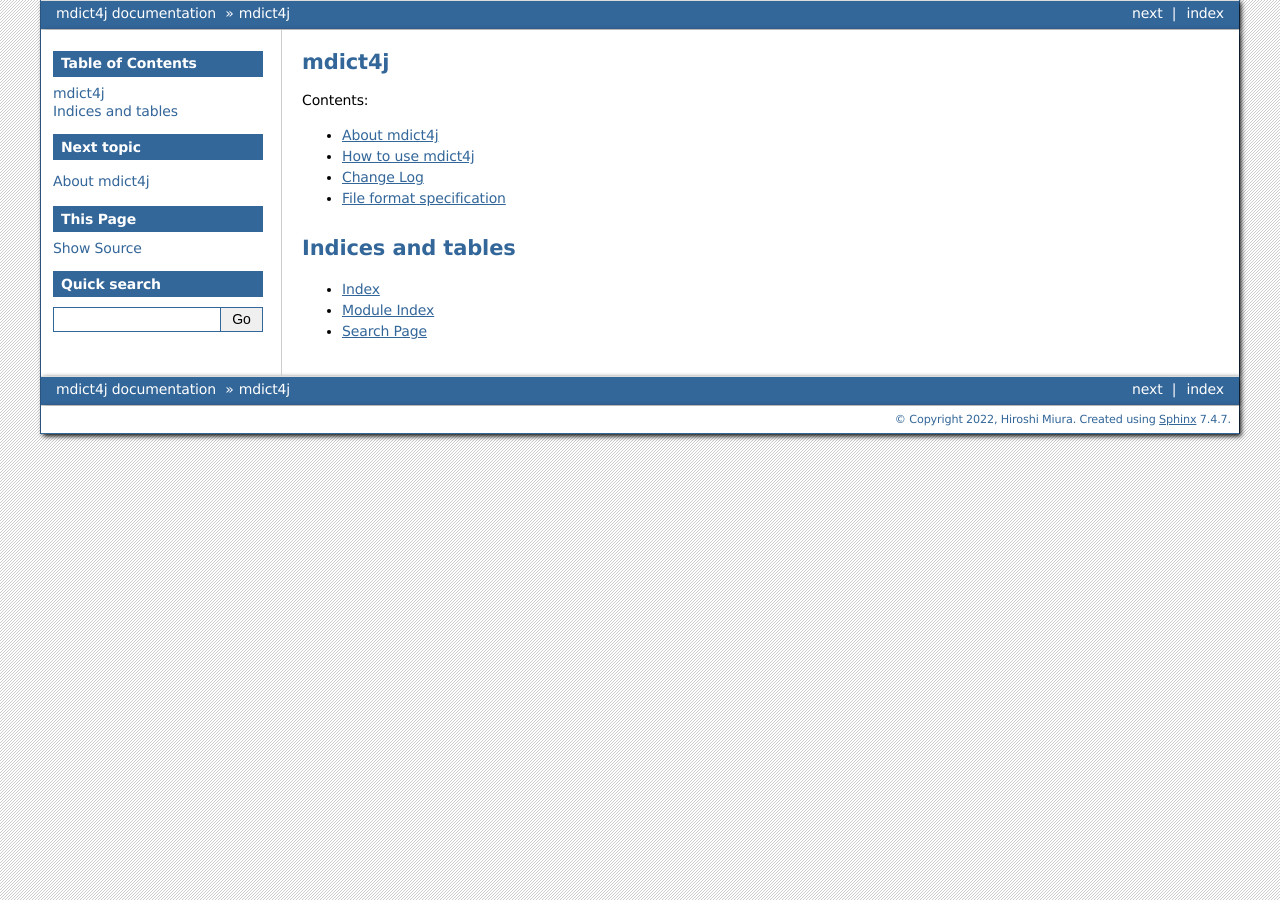
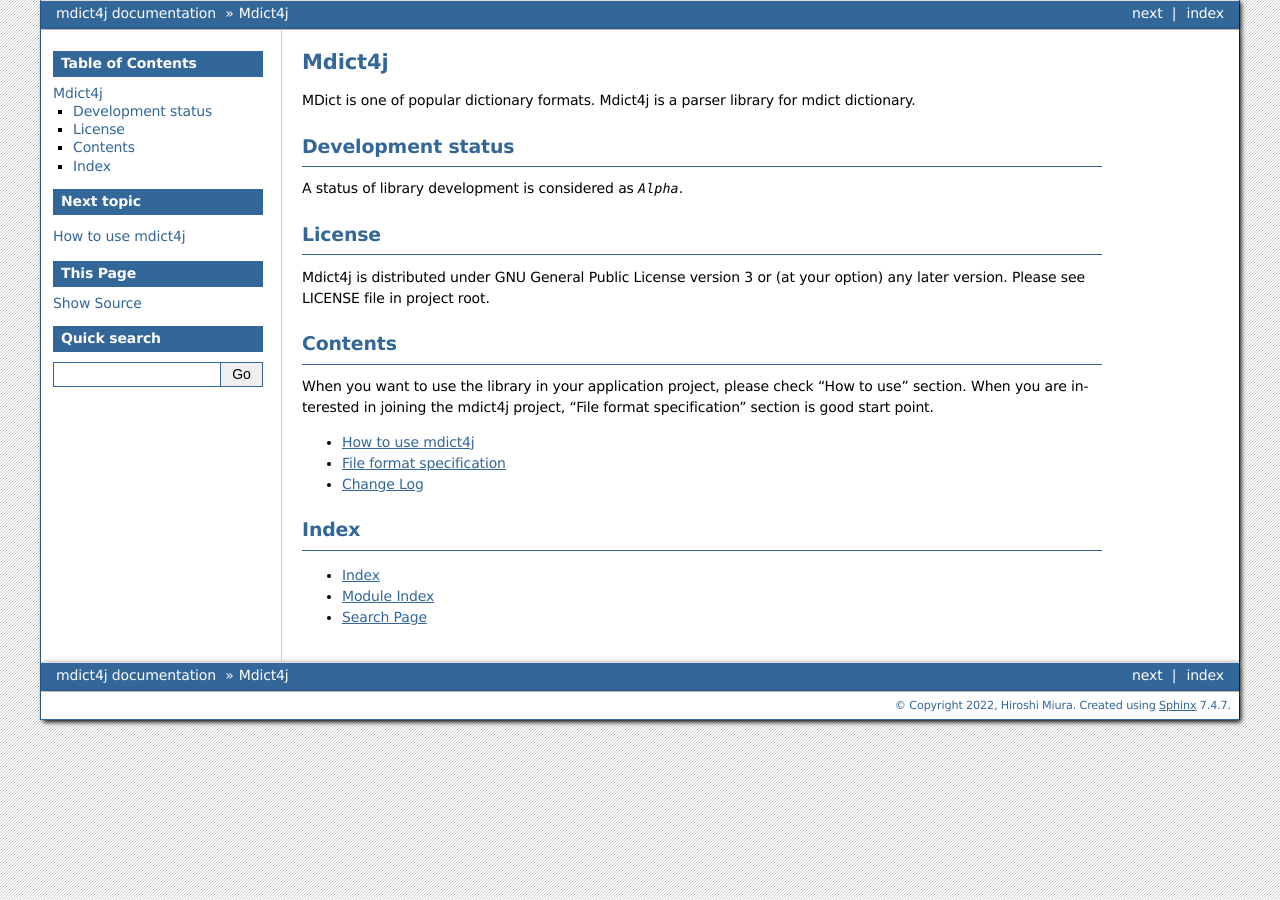
Before and after one commit to eb4j/mdict4j, a Sphinx documentation site: the page built from docs/index.rst, in a window 1280 px wide. Built offline with Sphinx 7.4.7, drawn with Linux system fonts in a browser that asks for light colours.

Commit message:
docs: refactoring documentation structure

```diff
--- a/docs/index.rst
+++ b/docs/index.rst
@@ -1,17 +1,37 @@
-mdict4j
 =======
+Mdict4j
+=======
+
+MDict is one of popular dictionary formats.
+Mdict4j is a parser library for mdict dictionary.
+
+Development status
+==================
+
+A status of library development is considered as `Alpha`.
+
+License
+=======
+
+Mdict4j is distributed under GNU General Public License version 3 or (at your option) any later version.
+Please see LICENSE file in project root.
+
+Contents
+========
+
+When you want to use the library in your application project, please check "How to use" section.
+When you are interested in joining the mdict4j project, "File format specification" section is good
+start point.
 
 .. toctree::
    :maxdepth: 1
-   :caption: Contents:
 
-   about
    howtouse
+   reference/fileformat
    CHANGELOG
-   reference/fileformat
 
-Indices and tables
-==================
+Index
+=====
 
 * :ref:`genindex`
 * :ref:`modindex`
```
Also changed, not shown: docs/about.rst (deleted, +0 -16 lines).
